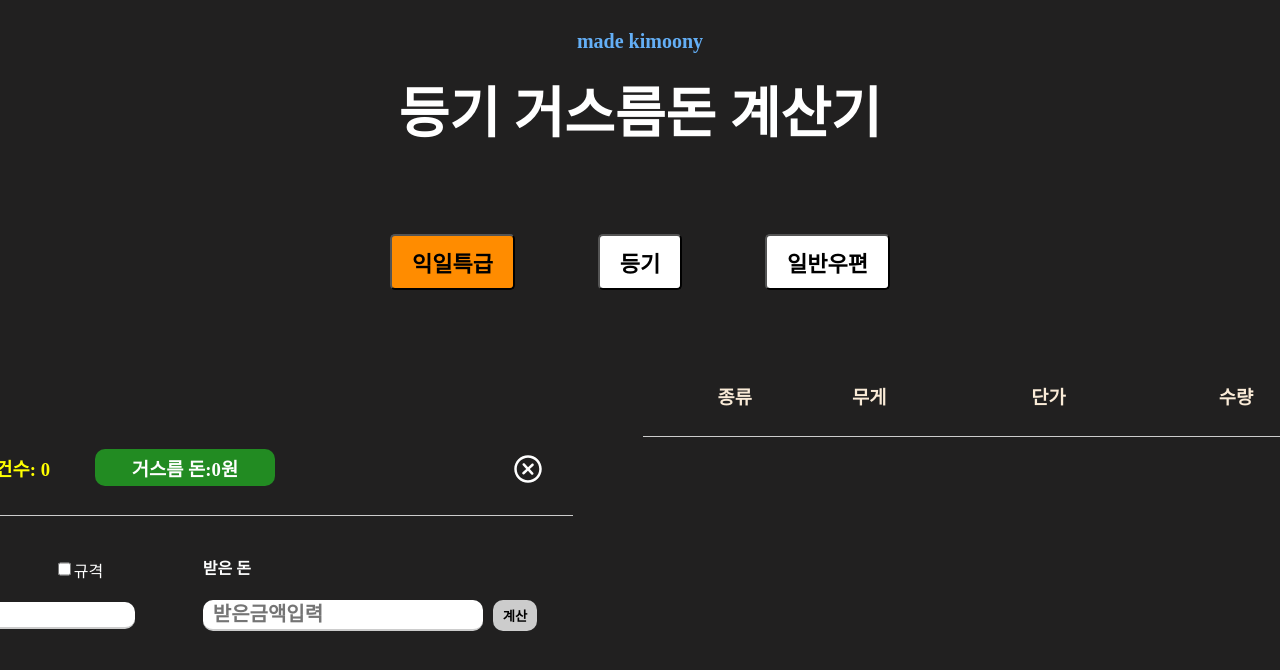
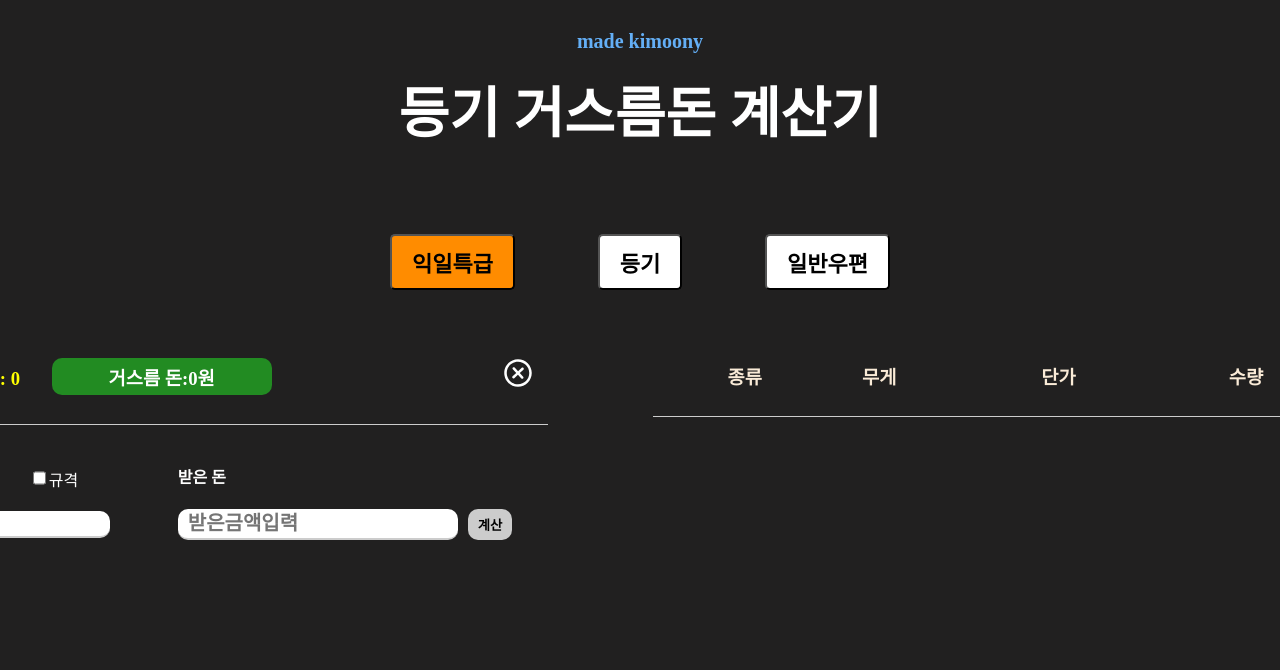
Before and after one commit to kimoony/change_calculator, a React (Create React App) app: page / in a window 1280 px wide. Shown: the top 670 px of the page. Built offline with nearby package versions, Linux system fonts and the light colour scheme.

Commit message:
WeightNCharge.js 스타일 수정 및 받은 돈 입력 후 alert 창 안나오도록 수정

```diff
--- a/src/App.js
+++ b/src/App.js
@@ -12,7 +12,6 @@ function App() {
   const [changeCash, setChangeCash] = useState(0);
 
   const weightId = useRef(0);
-  console.log(typeChecked);
 
   // 초기화
   const onClickReset = () => {
@@ -33,7 +32,7 @@ function App() {
   };
 
   const sum = weightValue.reduce((acc, currentValue) => {
-    console.log(currentValue);
+    // console.log(currentValue);
     return (acc + currentValue.price) * currentValue.quantity;
   }, 0);
 
@@ -44,7 +43,6 @@ function App() {
   const resultValue = () => {
     setChangeCash(cash - sum);
   };
-  console.log(typeChecked);
   return (
     <section className="mainBox">
       <header>
--- a/src/components/ReceiveCash.js
+++ b/src/components/ReceiveCash.js
@@ -18,7 +18,6 @@ function ReceiveCash({ setCash, changeCash, resultValue }) {
             className="calculBtn"
             onClick={() => {
               resultValue();
-              alert(changeCash.toLocaleString("ko-KR"));
             }}
           >
             계산
--- a/src/components/WeightNCharge.js
+++ b/src/components/WeightNCharge.js
@@ -11,7 +11,6 @@ function WeightNCharge({
   typeChecked,
   weightValue,
   clickWeightValue,
-  // cash,
   setCash,
   onClickReset,
   onClickClose,
@@ -19,7 +18,7 @@ function WeightNCharge({
   sum,
   resultValue,
   changeCash,
-  setChangeCash,
+
   quantitySum,
 }) {
   const [isChecked, setIsChecked] = useState(false);
@@ -31,7 +30,7 @@ function WeightNCharge({
 
   return (
     <section className="postBox">
-      <section className="postInputReslutBox">
+      <section className="postInputResultBox">
         <SumAndTotal
           sum={sum}
           changeCash={changeCash}
--- a/src/components/weightType/NewFastRegisterWeight.js
+++ b/src/components/weightType/NewFastRegisterWeight.js
@@ -9,6 +9,7 @@ function FastRegisterWeight({
   inputWeight,
   setInputWeight,
   typeChecked,
+  sameQuality,
 }) {
   const onChangeValue = (e) => {
     setInputWeight(e.target.value);
@@ -378,7 +379,7 @@ function FastRegisterWeight({
         value={inputWeight}
         onChange={onChangeValue}
         placeholder="무게입력"
-        onKeyDown={(e) => e.key === "Enter" && resultValue()}
+        onKeyDown={(e) => e.key === "Enter"}
       />
     </form>
   );
--- a/src/components/weightType/PostWeight.js
+++ b/src/components/weightType/PostWeight.js
@@ -380,7 +380,7 @@ function PostWeight({
         value={inputWeight}
         onChange={onChangeValue}
         placeholder="무게입력"
-        onKeyDown={(e) => e.key === "Enter" && resultValue()}
+        onKeyDown={(e) => e.key === "Enter"}
       />
       {/* <button className="weightBtn" type="submit">
         입력
--- a/src/components/weightType/RegisterWeight.js
+++ b/src/components/weightType/RegisterWeight.js
@@ -380,7 +380,7 @@ function RegisterWeight({
         value={inputWeight}
         onChange={onChangeValue}
         placeholder="무게입력"
-        onKeyDown={(e) => e.key === "Enter" && resultValue()}
+        onKeyDown={(e) => e.key === "Enter"}
       />
       {/* <button className="weightBtn" type="submit">
         입력
--- a/src/style/SumAndTotal.css
+++ b/src/style/SumAndTotal.css
@@ -3,13 +3,11 @@
   display: flex;
   justify-content: center;
   margin-bottom: 10px;
-  margin-top: 10px;
 }
 .sumNTotal {
   width: 100%;
   display: flex;
   justify-content: space-around;
-  margin-top: -10px;
 }
 .sum {
   color: orange;
@@ -24,7 +22,7 @@
   color: #fff;
   padding: 5px 10px;
   border-radius: 10px;
-  width: 160px;
+  width: 200px;
   text-align: center;
 }
 
--- a/src/style/WeightNCharge.css
+++ b/src/style/WeightNCharge.css
@@ -1,29 +1,25 @@
 .postBox {
   display: flex;
   justify-content: center;
-  align-items: center;
-  height: auto;
+  height: 600px;
   width: 100vw;
   border-radius: 20px;
-  margin-top: 20px;
-  padding: 0px 20px 20px 0px;
+  padding-right: 20px;
 }
 
 .postInputResultBox {
   display: flex;
   flex-direction: column;
   align-items: center;
-  height: auto;
   width: 800px;
   border-radius: 20px;
-  margin-top: 20px;
-  padding: 0px 20px 20px 0px;
+  padding-right: 20px;
+  margin-top: 9px;
 }
 
 .postWeightCharge {
   display: flex;
   flex-direction: column;
-  height: 40vh;
   width: 100%;
   padding: 20px 15px;
   color: #fff;
@@ -40,7 +36,6 @@
   flex-direction: column;
   align-items: center;
   margin-left: 0px;
-  height: auto;
   width: 100%;
   color: #fff;
 }
```
